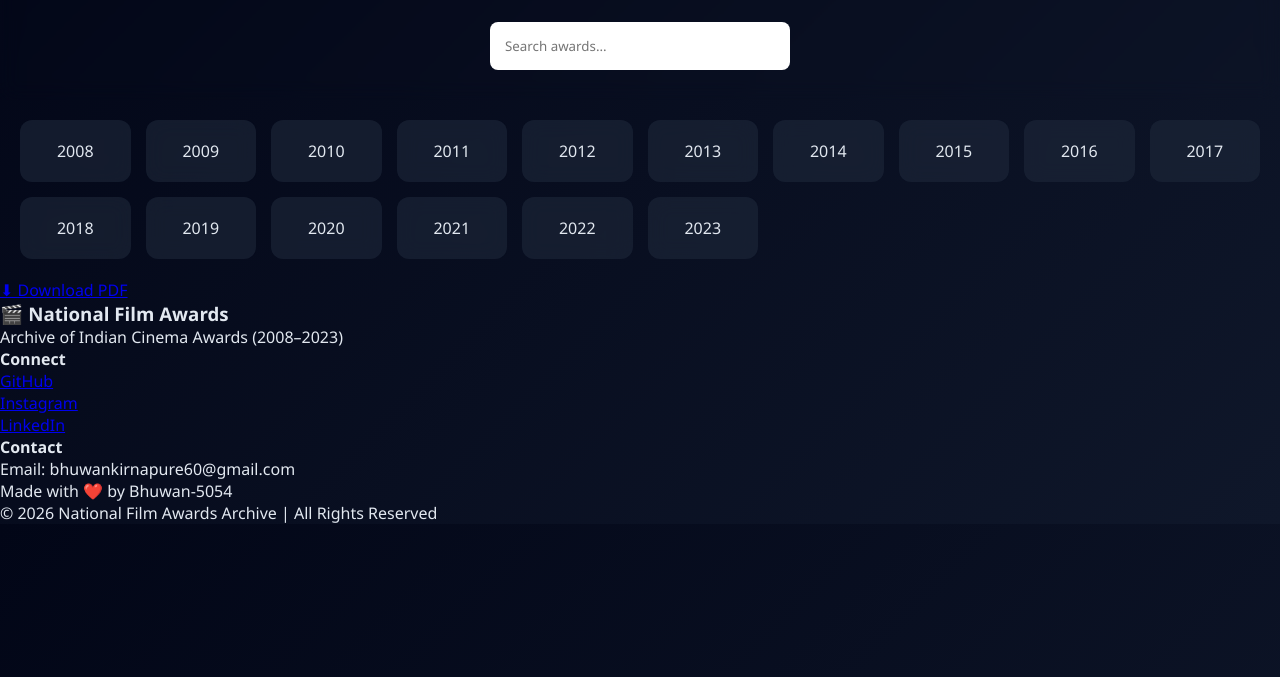
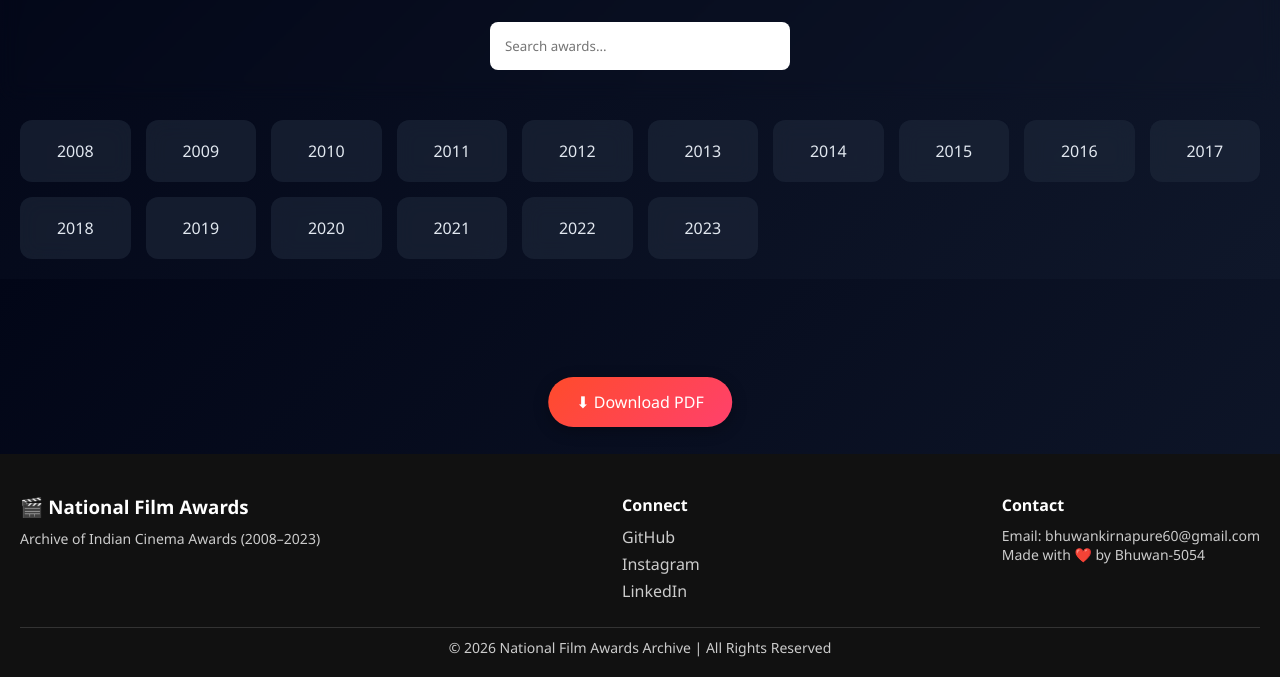
Before and after one commit to Bhuwan-5054/Non-Feature-Film-Awards-Archive-2008-2023-, a plain HTML site: page index.html in a window 1280 px wide. Shown: the part 123-800 px from the top of the page. Drawn offline with Linux system fonts and the light colour scheme.

Commit message:
Update style.css

```diff
--- a/style.css
+++ b/style.css
@@ -109,3 +109,97 @@ button:first-of-type {
     width: 90%;
   }
 }
+
+/* Footer same design + fixed */
+.footer {
+    background: #111;
+    color: #fff;
+    padding: 40px 20px 20px;
+
+    position: fixed;
+    bottom: 0;
+    left: 0;
+    width: 100%;
+
+    z-index: 998;
+}
+
+/* Same old layout */
+.footer-container {
+    display: flex;
+    justify-content: space-between;
+    flex-wrap: wrap;
+    gap: 20px;
+}
+
+.footer h3, .footer h4 {
+    margin-bottom: 10px;
+}
+
+.footer p {
+    font-size: 14px;
+    color: #ccc;
+}
+
+.footer-links ul {
+    list-style: none;
+    padding: 0;
+}
+
+.footer-links ul li {
+    margin: 5px 0;
+}
+
+.footer-links a {
+    color: #ccc;
+    text-decoration: none;
+}
+
+.footer-links a:hover {
+    color: #fff;
+}
+
+.footer-bottom {
+    text-align: center;
+    margin-top: 20px;
+    border-top: 1px solid #333;
+    padding-top: 10px;
+    font-size: 13px;
+    color: #aaa;
+}
+
+.download-btn {
+    position: fixed;
+    bottom: 250px;
+    left: 50%;
+    transform: translateX(-50%);
+
+    padding: 14px 28px;
+    background: linear-gradient(135deg, #ff4b2b, #ff416c);
+    color: #fff;
+    text-decoration: none;
+    font-size: 16px;
+    border-radius: 30px;
+
+    display: inline-block;
+    text-align: center;
+
+    z-index: 999;
+    box-shadow: 0 4px 15px rgba(0,0,0,0.3);
+
+    transition: all 0.3s ease;
+}
+
+/* Hover */
+.download-btn:hover {
+    transform: translateX(-50%) scale(1.05);
+}
+
+/* 📱 Mobile Fix */
+@media (max-width: 600px) {
+    .download-btn {
+        bottom: 350px; /* 👈 footer bada ho jata hai */
+        width: 90%;
+        font-size: 14px;
+    }
+}
```
